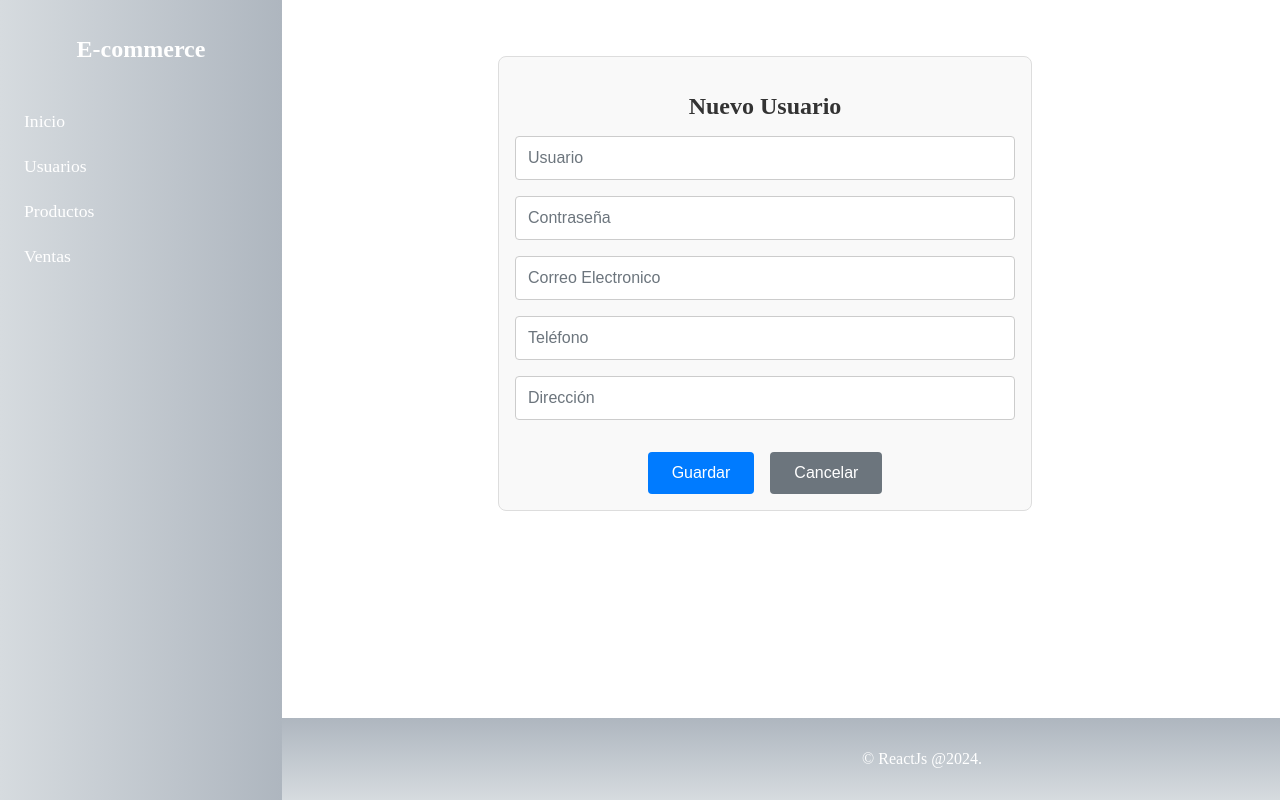
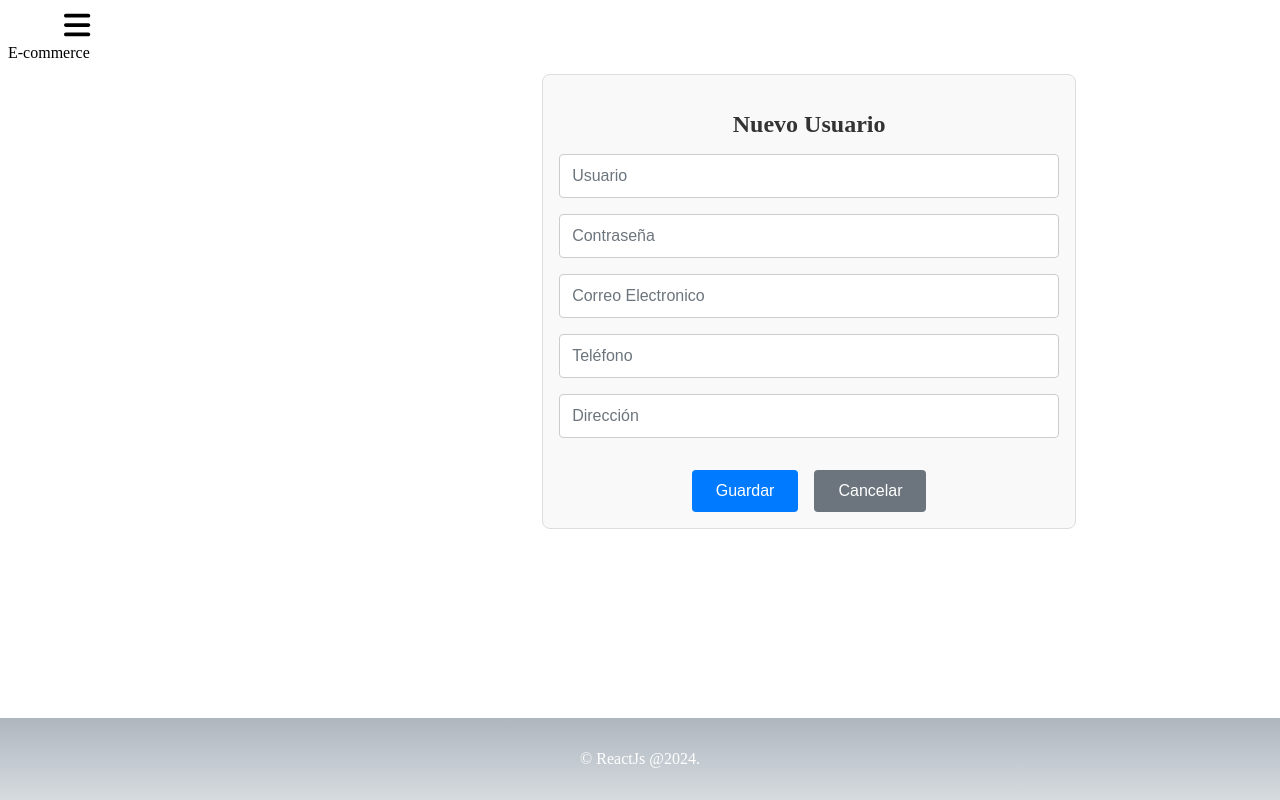
Before and after one commit to camiloperez98/ReactJs-Ts, a React (Vite) app: page / in a window 1280 px wide. Built offline with nearby package versions, Linux system fonts and the light colour scheme.

Commit message:
second commit

```diff
--- a/package.json
+++ b/package.json
@@ -10,6 +10,8 @@
     "preview": "vite preview"
   },
   "dependencies": {
+    "@fortawesome/free-solid-svg-icons": "^6.6.0",
+    "@fortawesome/react-fontawesome": "^0.2.2",
     "react": "^18.3.1",
     "react-dom": "^18.3.1"
   },
--- a/src/App.css
+++ b/src/App.css
@@ -2,3 +2,8 @@
 .content {
     padding: 2rem;
   }
+
+.container-app{
+  display: flex;
+  flex-direction: column;
+}
--- a/src/App.tsx
+++ b/src/App.tsx
@@ -1,29 +1,27 @@
-import React from 'react';
-import Layout from './components/Layout/index';
-import './App.css';
+import React from "react";
+import Layout from "./components/Layout/index";
+import "./App.css";
 import FormField from "./components/FormField/index";
-import Form from "./components/Form/index"
+import Form from "./components/Form/index";
 
 const menuItems = [
-  { label: 'Inicio', href: '/' },
-  { label: 'Usuarios', href: '/users' },
-  { label: 'Productos', href: '/products' },
-  { label: 'Ventas', href: '/sale' },
+  { label: "Inicio", href: "/" },
+  { label: "Usuarios", href: "/users" },
+  { label: "Productos", href: "/products" },
+  { label: "Ventas", href: "/sale" },
 ];
 
-// Función que maneja el envío del formulario.
 const handleSubmit = (formData: Record<string, string>) => {
-  console.log("Form Data:", formData); // Muestra los datos del formulario en la consola.
-  // Aquí puedes enviar los datos del formulario a tu backend o realizar otra acción.
+  console.log("Form Data:", formData);
 };
 
 const handleFormCancel = () => {
   console.log("Form canceled");
 };
 
-const App: React.FC = () => {
+const App = () => {
   return (
-    <Layout menuItems={menuItems} title="E-commerce">
+    <Layout menuItems={menuItems} title="E-commerce"> <br />
       <div className="content">
         <Form
           handleSubmit={handleSubmit}
@@ -32,26 +30,19 @@ const App: React.FC = () => {
           cancelText="Cancelar"
           handleCancel={handleFormCancel}
         >
-      {" "}
-      {/* Define el componente Form y pasa handleSubmit como prop. */}
-      <FormField name="username" type="text" placeholder="Usuario" />{" "}
-      {/* Campo de formulario para el nombre de usuario. */}
+          <FormField name="username" type="text" placeholder="Usuario" />
           <FormField
             name="password"
             type="password"
             placeholder="Contraseña"
-      />{" "}
-      {/* Campo de formulario para la contraseña. */}
+          />
           <FormField
             name="email"
             type="email"
             placeholder="Correo Electronico"
-      />{" "}
-      {/* Campo de formulario para el email. */}
-      <FormField name="phone" type="tel" placeholder="Teléfono" />{" "}
-      {/* Campo de formulario para el número de teléfono. */}
-      <FormField name="address" type="text" placeholder="Dirección" />{" "}
-      {/* Campo de formulario para la dirección. */}
+          />
+          <FormField name="phone" type="tel" placeholder="Teléfono" />
+          <FormField name="address" type="text" placeholder="Dirección" />
         </Form>
       </div>
     </Layout>
--- a/src/components/Footer/Footer.css
+++ b/src/components/Footer/Footer.css
@@ -6,7 +6,7 @@
     position: fixed;
     bottom: 0;
     width: 100%;
-    margin-left: 274px;
+    margin-left: -8px;
   }
 
   .footer-content {
--- a/src/components/Form/index.tsx
+++ b/src/components/Form/index.tsx
@@ -38,7 +38,7 @@ function Form(props: Props) {
       {title && <h2 className="form-title">{title}</h2>} {/* Renderiza el título si se proporciona. */}
       {children} {/* Renderiza los hijos pasados al componente Form. */}
       <div className="form-buttons">
-        <button type="submit">{submitText}</button> {/* Botón para enviar el formulario con texto personalizado. */}
+        <button  type="submit">{submitText}</button> {/* Botón para enviar el formulario con texto personalizado. */}
         {handleCancel && <button type="button" onClick={handleCancel}>{cancelText}</button>} {/* Botón de cancelar si se proporciona handleCancel. */}
       </div>
     </form>
--- a/src/components/Layout/index.tsx
+++ b/src/components/Layout/index.tsx
@@ -1,5 +1,5 @@
 import React, { ReactNode } from 'react'
-import Sidebar from "../Sidebar/index";
+import Nabvar from "../Navbar/index";
 import Footer from "../Footer/index";
 import "./Layout.css";
 
@@ -9,10 +9,17 @@ type Props = {
     title?: string
 }
 
-function Layout({children, menuItems, title}: Props) {
+function Layout({children}: Props) {
+  const nabvarLinks = [
+    {name: 'Home', href: '/'},
+    {name: 'Clientes', href: '/clientes'},
+    {name: 'Ventas', href: '/ventas'},
+    {name: 'Usuarios', href: '/usuarios'},
+    {name: 'Envios', href: '/envios'},
+  ]
   return (
     <div className='layout'>
-        <Sidebar items={menuItems} title={title}/>
+      <Nabvar title="E-commerce" links={nabvarLinks}/>
         <div className='main-content'>
             {children}
         </div>
--- /dev/null
+++ b/src/components/Menu/Menu.css
@@ -0,0 +1,48 @@
+/* Estilos generales para el menú hamburguesa */
+.hamburguer-menu {
+  position: relative;
+}
+
+.hamburguer-button {
+  background: none;
+  border: none;
+  cursor: pointer;
+  font-size: 30px;
+  color: var(--color-primary); /* Asegúrate de definir este color en tu CSS */
+  margin-left: 50px;
+}
+
+.hamburguer-button:hover{
+  color: #007bff;
+}
+
+.hamburguer-links {
+  padding-left: 0;
+  padding-bottom: 10px;
+  margin: 0;
+  position: absolute;
+  top: 100%;
+  left: 0;
+  background-color: rgb(241 245 249);
+  width: 150px; /* Ajusta según tu diseño */
+  z-index: 1000;
+  margin-top: 10px;
+  margin-left: 32px;
+  border-bottom-right-radius: 20px;
+  border-bottom-left-radius: 20px;
+  list-style: none;
+}
+
+.hamburguer-link {
+  display: block;
+  padding: 10px 25px;
+  text-decoration: none;
+  color: var(--color-text-dark);
+  transition: background-color 0.3s ease;
+
+}
+
+.hamburguer-link:hover {
+  background-color: var(--color-accent); /* Asegúrate de definir este color en tu CSS */
+  color: #007bff; /* Ajusta según tu diseño */
+}
--- /dev/null
+++ b/src/components/Menu/index.tsx
@@ -0,0 +1,39 @@
+import React, { useState } from "react";
+import { FontAwesomeIcon } from "@fortawesome/react-fontawesome";
+import { faBars } from "@fortawesome/free-solid-svg-icons";
+import "./Menu.css";
+
+type Props = { links: { name: string; href: string }[] };
+
+const Menu = ({ links }: Props) => {
+  const [isOpen, setIsOpen] = useState(false);
+
+  const toggleMenu = () => {
+    setIsOpen(!isOpen);
+  };
+
+  return (
+    <div className="hamburguer-menu">
+      <button className="hamburguer-button" onClick={toggleMenu}>
+        <FontAwesomeIcon icon={faBars} />
+      </button>
+      {isOpen && (
+        <ul className="hamburguer-links">
+          {links.map((link, index) => (
+            <li key={index} className="hamburguer-item">
+              <a
+                href={link.href}
+                className="hamburguer-link"
+                onClick={toggleMenu}
+              >
+                {link.name}
+              </a>
+            </li>
+          ))}
+        </ul>
+      )}
+    </div>
+  );
+};
+
+export default Menu;
--- /dev/null
+++ b/src/components/Navbar/Navbar.css
@@ -0,0 +1,44 @@
+/* Navbar general */
+.navbar {
+    display: flex;
+    justify-content:flex-start;
+    align-items: center;
+    background-color: rgb(241 245 249); /* Asegúrate de definir este color en tu CSS */
+    padding: 10px 20px;
+    color: var(--color-text-light); /* Asegúrate de definir este color en tu CSS */
+    width: 100%; /* Asegura que el navbar ocupe toda la anchura */
+    position: fixed; /* Fija el navbar en la parte superior */
+    top: 0;
+    left: 0;
+    right: 0;
+    z-index: 1000; /* Asegura que el navbar esté por encima de otros elementos */
+  }
+
+  /* Branding (Título del Navbar) */
+  .navbar-brand {
+    font-size: 1.5rem;
+    font-weight: bold;
+    margin-left: 35px;
+  }
+
+  /* Estilos para el menú */
+  .menu {
+    display: flex;
+    list-style: none;
+    margin: 0;
+    padding: 0;
+  }
+
+  .menu-item {
+    margin-left: 20px;
+  }
+
+  .menu-link {
+    color: var(--color-text-light); /* Asegúrate de definir este color en tu CSS */
+    text-decoration: none;
+    transition: color 0.3s ease;
+  }
+
+  .menu-link:hover {
+    color: var(--color-accent); /* Asegúrate de definir este color en tu CSS */
+  }
--- /dev/null
+++ b/src/components/Navbar/index.tsx
@@ -0,0 +1,18 @@
+import React from "react";
+import Menu from "../Menu/index";
+
+type Props = {
+  title: string;
+  links: { name: string; href: string }[];
+};
+
+const Navbar = ({ title, links }: Props) => {
+  return (
+    <nav className="navbar">
+      <Menu links={links} />
+      <div className="navbar-brand">{title}</div>
+    </nav>
+  );
+};
+
+export default Navbar;
```
Also changed, not shown: 1 other file (tests, documents, lock files or other folders). Lines whose indentation alone changed are shown as unchanged.
